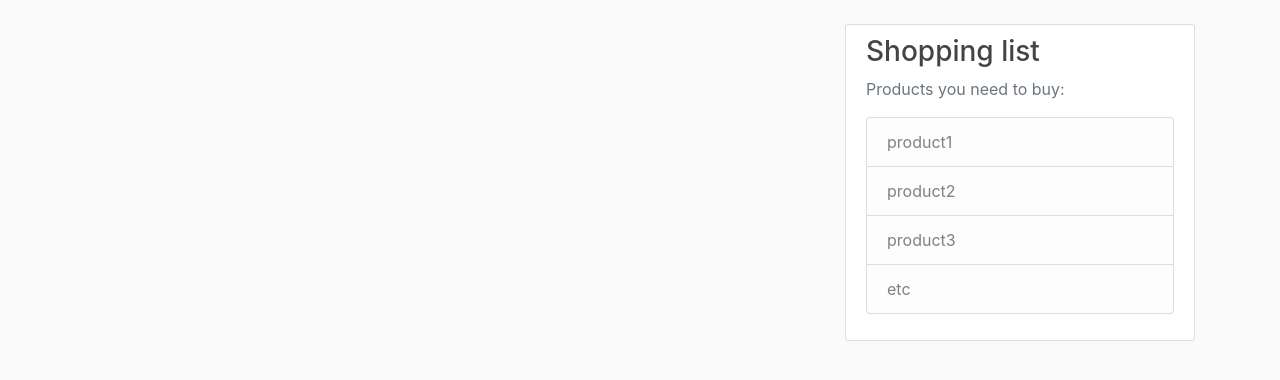
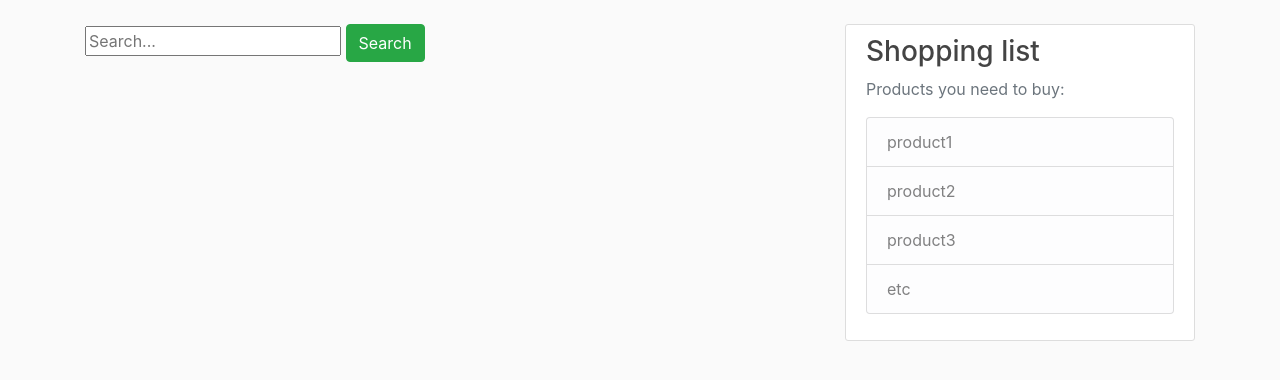
Before and after one commit to kamilsudol/EatGuesser, a Django app: template django/website/search/templates/search/home.html in a window 1280 px wide. Shown: the part 56-436 px from the top of the page. Run offline with Django 3.2, Linux system fonts and the light colour scheme; the template is opened without the code that fills it, so the values that code supplies are empty; some libraries are stand-ins or nearby versions.

Commit message:
working searching

```diff
--- a/django/website/search/api_dir/api_app.py
+++ b/django/website/search/api_dir/api_app.py
@@ -4,8 +4,9 @@ import os
 class Api:
     def ret_req(self):
         req = Search(
-            recipes_appid=os.environ.get('API_ID'),
-            recipes_appkey=os.environ.get('APP_KEY'))
+            #recipes_appid=os.environ.get('API_ID'),
+            #recipes_appkey=os.environ.get('APP_KEY')
+            recipes_appid="5a262d37", recipes_appkey="587d1012f7b78b06bdbe2a9b57eb9326")
         return req
 
     def search(self,query):
--- a/django/website/search/templates/search/home.html
+++ b/django/website/search/templates/search/home.html
@@ -1,18 +1,9 @@
 {% extends "search/base.html" %}
 {% block content %}
-	{% for recipe in database %}
-		<h1>{{recipe }}</h1>
-		<article class="media content-section">
-			<div class="media-body">
-			  <div class="article-metadata">
-				<a class="mr-2" >Calories: {{ recipe.calories }}</a>
-				<small class="text-muted">{{ recipe.cautions }}{{ recipe.dietLabels }}{{ recipe.healthLabels }}</small>
-			  </div>
-			  <h2><a class="article-title" href={{recipe.url}}>{{ recipe.url }}</a></h2>
-			  {% for ingr in recipe.ingredient_quantities %}
-			  <p class="article-content">{{ ingr.text }}, weight: {{ingr.weight}}</p>
-			  {% endfor %}
-			</div>
-		  </article>
-	{% endfor %}
+<form method="GET" action="{% url 'search-results' %}">
+	<input name="q" value="{{request.GET.q}}" placeholder="Search...">
+	<button class="btn btn-success" type="submit">
+		Search
+	</button>
+</form>
 {% endblock content %}
--- a/django/website/search/urls.py
+++ b/django/website/search/urls.py
@@ -3,5 +3,6 @@ from . import views
 
 urlpatterns = [
     path('', views.home, name='search-home'),
+    path('results/', views.results, name='search-results'),
     path('subsite/', views.subsite, name='search-subsite'),
 ]
```
Also changed, not shown: django/website/search/templates/search/results.html (added, +18 -0 lines), django/website/search/views.py (+10 -6 lines).
